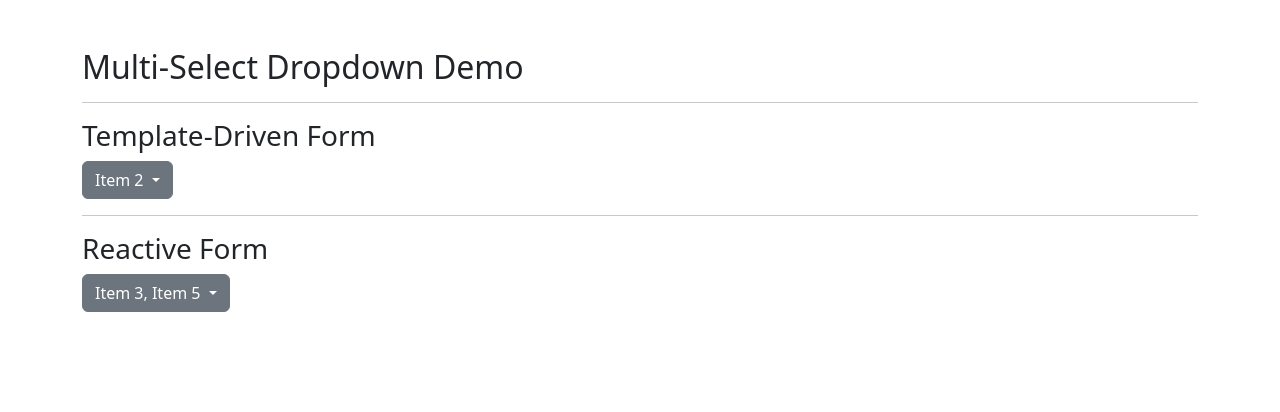
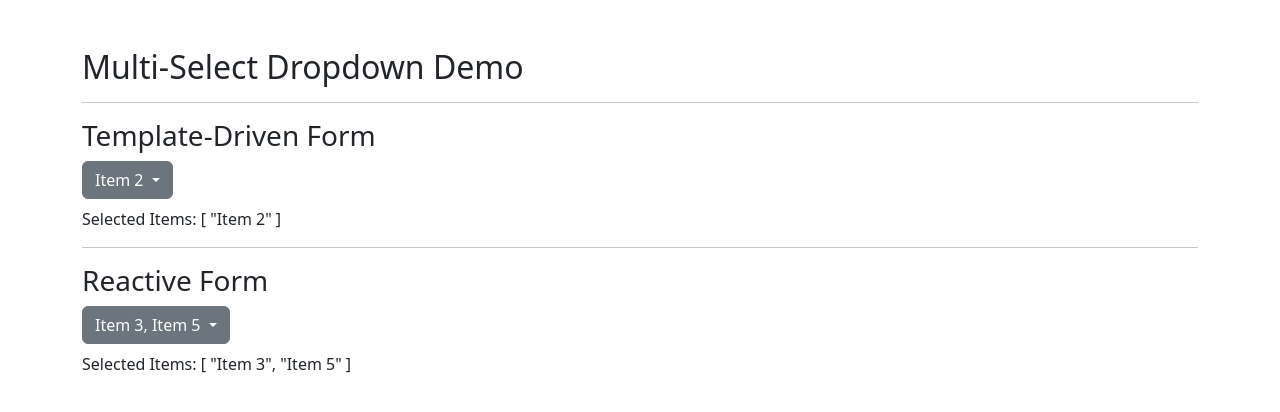
Before and after one commit to rmcclell/angular-multiselect-dropdown, an Angular app: page / in a window 1280 px wide. Shown: the top 412 px of the page. Built offline with nearby package versions, Linux system fonts and the light colour scheme.

Commit message:
Incremental commit

```diff
--- a/src/app/app.component.html
+++ b/src/app/app.component.html
@@ -11,7 +11,7 @@
       name="selectedItemsTemplate">
     </app-multi-select-dropdown>
     <p class="mt-2">
-      <!--Selected Items: {{ selectedItemsTemplate | json }}-->
+      Selected Items: {{ selectedItemsTemplate | json }}
     </p>
   </form>
 
@@ -24,7 +24,7 @@
       formControlName="selectedItems">
     </app-multi-select-dropdown>
     <p class="mt-2">
-      <!--Selected Items: {{ reactiveForm.get('selectedItems')?.value | json }}-->
+      Selected Items: {{ reactiveForm.get('selectedItems')?.value | json }}
     </p>
   </form>
 </div>
```
